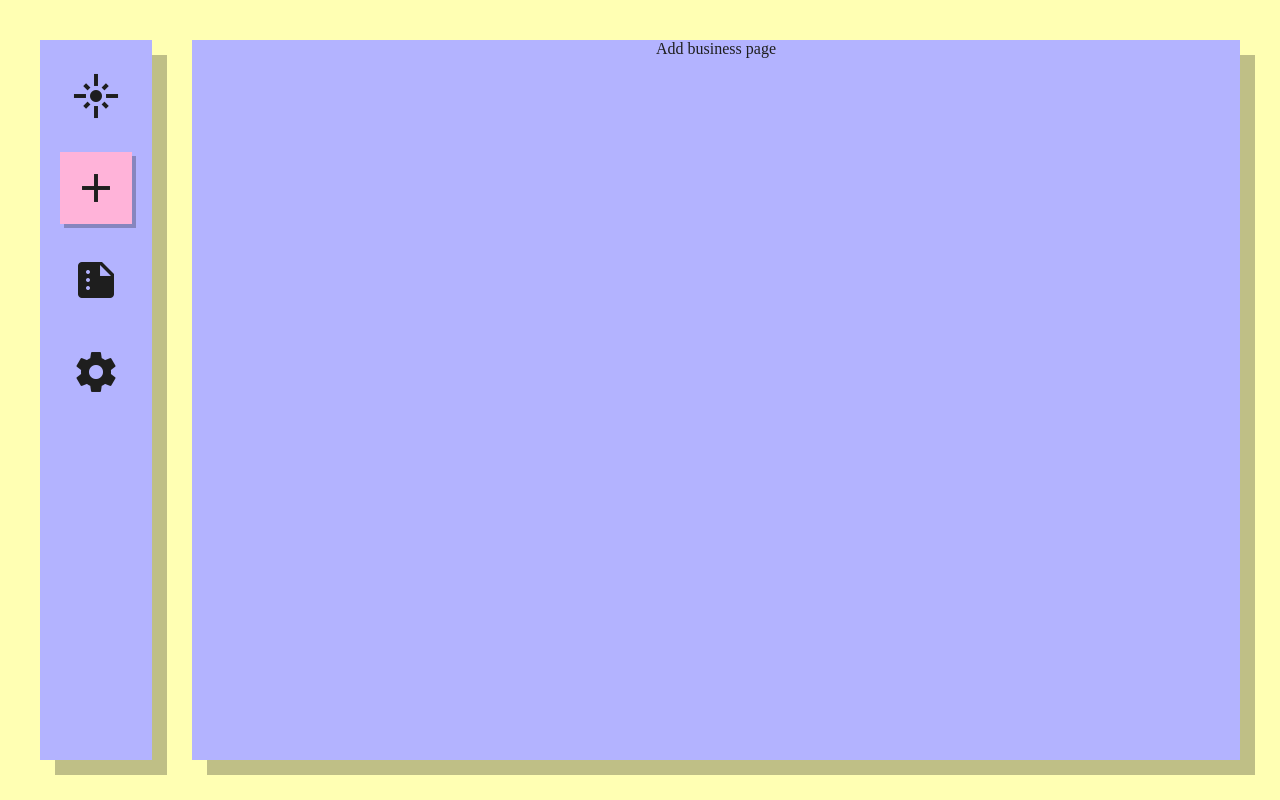
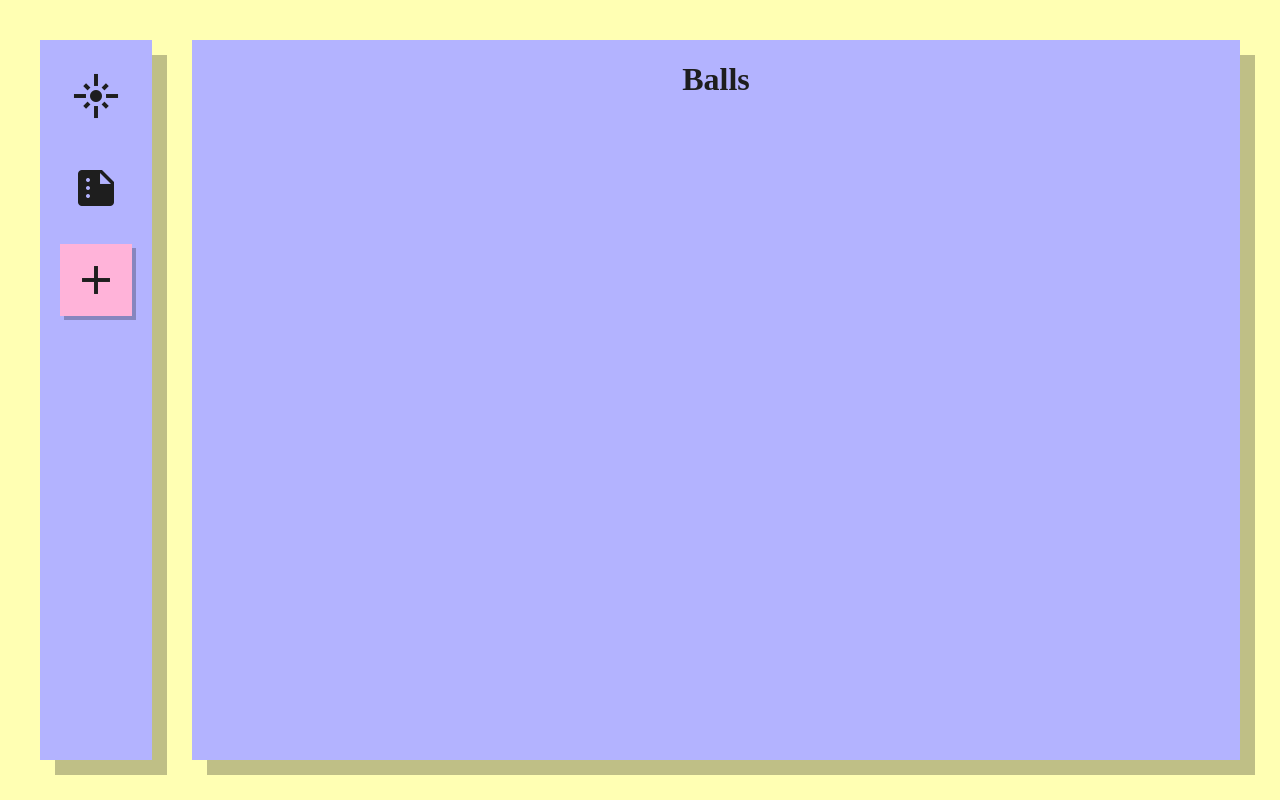
Before and after one commit to Et-17/Helios, a Vue app: page / in a window 1280 px wide. Both pictures are taken after a click on the element "add". Built offline with nearby package versions, Linux system fonts and the light colour scheme; a web font is replaced by a local one.

Commit message:
Change MainView to use dynamic component

```diff
--- a/src/App.vue
+++ b/src/App.vue
@@ -1,21 +1,11 @@
 <script setup lang="ts">
-import { ref, onMounted } from 'vue';
-import { get_companies, convert_single_filter, update_companies } from './companyManagement';
+import { shallowRef, onMounted, type ShallowRef, type Component } from 'vue';
+import { update_companies } from './companyManagement';
 import Sidebar from './Sidebar/Sidebar.vue';
 import CompanyList from './CompanyList.vue';
 import MainView from './MainView.vue';
 
-const current_page = ref('main');
-
-// onMounted(() => get_companies({
-//   $and: [
-//     async convert_single_filter({
-//       column: "name",
-//       name: "=",
-//       value: "HSN"
-//     })
-//   ]
-// }));
+const current_page: ShallowRef<Component> = shallowRef(CompanyList);
 
 onMounted(update_companies)
 </script>
--- a/src/CompanyList.vue
+++ b/src/CompanyList.vue
@@ -1,6 +1,4 @@
 <script setup lang="ts">
-import { invoke } from '@tauri-apps/api/tauri';
-import { ref, onMounted, type Ref } from 'vue';
 import { companies, shown_columns, type Company } from './companyManagement';
 
 // The names I am using in the database aren't exactly client-ready names so
--- /dev/null
+++ b/src/ComponentTest.vue
@@ -0,0 +1,6 @@
+<script setup lang="ts">
+</script>
+
+<template>
+  <h1>Balls</h1>
+</template>
--- a/src/MainView.vue
+++ b/src/MainView.vue
@@ -1,28 +1,26 @@
 <script setup lang="ts">
 import CompanyList from './CompanyList.vue'
 import FilterMenu from './FilterMenu.vue'
-import ReportGeneration from './ReportGeneration/ReportGeneration.vue'
-import { invoke } from '@tauri-apps/api/tauri';
-import { convert_single_filter } from './companyManagement';
-import { ref } from 'vue';
+import { ref, type Component, computed } from 'vue';
 
 const props = defineProps<{
-  page: string,
+  page: Component,
 }>();
 
-const show_filter = ref(true);
+const filter_window_open = ref(true);
+
+const show_filter = computed(() => filter_window_open && props.page == CompanyList);
 </script>
 
 <template>
-  <div id="main-block" :class="{ show_filters: show_filter && page == 'main' }">
+  <div id="main-block">
     <Transition name="pages" mode="out-in">
-      <CompanyList class="page" id="main" v-if="page == 'main'" />
-      <ReportGeneration class="page" id="report" v-else-if="page == 'report'" />
-      <div class="page" id="add" v-else-if="page == 'add'">Add business page</div>
-      <div class="page" id="settings" v-else-if="page == 'settings'">Settings page</div>
+      <KeepAlive>
+        <component :is="page" class="page" />
+      </KeepAlive>
     </Transition>
   </div>
-  <FilterMenu id="filter-block" :class="{ show: show_filter && page == 'main' }" />
+  <FilterMenu id="filter-block" />
 </template>
 
 <style lang="scss">
@@ -78,16 +76,11 @@ const show_filter = ref(true);
   width: 100%;
   top: 0%;
   text-align: center;
-
-  :not(#main),
-  :not(#report) {
-    height: 100%;
-  }
 }
 
 .pages-enter-active,
 .pages-leave-active {
-  transition: all 0.25s;
+  transition: opacity 0.25s;
 }
 
 .pages-enter-from,
--- a/src/ReportGeneration/ReportGeneration.vue
+++ b/src/ReportGeneration/ReportGeneration.vue
@@ -42,6 +42,5 @@ async function genReportBody() {
 </script>
 
 <template>
-  <!-- <button @click="() => genReport().then(console.log)">Generate Report</button> -->
   <button @click="storeReport">Generate Report</button>
 </template>
--- a/src/Sidebar/Sidebar.vue
+++ b/src/Sidebar/Sidebar.vue
@@ -1,32 +1,34 @@
 <script setup lang="ts">
-import { ref, watch } from 'vue';
-import type { Ref } from 'vue';
+import { shallowRef, ref, watch } from 'vue';
+import type { Component, Ref, ShallowRef } from 'vue';
 import PageBox from './PageBox.vue';
+import ComponentTest from '@/ComponentTest.vue';
+import ReportGeneration from '@/ReportGeneration/ReportGeneration.vue';
+import CompanyList from '@/CompanyList.vue';
 
 const emit = defineEmits<{
-  (e: 'page-change', page: string): void
+  (e: 'page-change', page: Component): void
 }>();
 
 // This has all the pages being shown in the sidebar in the format of
-// [page code, google icons name]
-const pages: [string, string][] = [
-  ['main', 'flare'],
-  ['add', 'add'],
-  ['report', 'summarize'],
-  ['settings', 'settings']
-];
+// [page component, google icons name]
+const pages: [Component, string][] = [
+  [CompanyList, 'flare'],
+  [ReportGeneration, 'summarize'],
+  [ComponentTest, 'add']
+]
 
 // Using refs in v-for isn't guarenteed to give you the correct ordering so I
 // use this to apply the ordering. It creates a dictionary from the page code to
 // the index of that page in the sidebar.
-var page_nums = new Map<string, number>(pages.map((val, index) => [val[0], index]));
+var page_nums = new Map<Component, number>(pages.map((val, index) => [val[0], index]));
 
 // This stores the vue refs to the sidebar boxes
 const page_boxs: Ref<InstanceType<typeof PageBox>[]> = ref([]);
 
-const current_page = ref('main');
+const current_page: ShallowRef<Component> = shallowRef(CompanyList);
 
-watch(current_page, async function (new_val: string) {
+watch(current_page, async function (new_val: Component) {
   emit('page-change', new_val);
 });
 </script>
```
